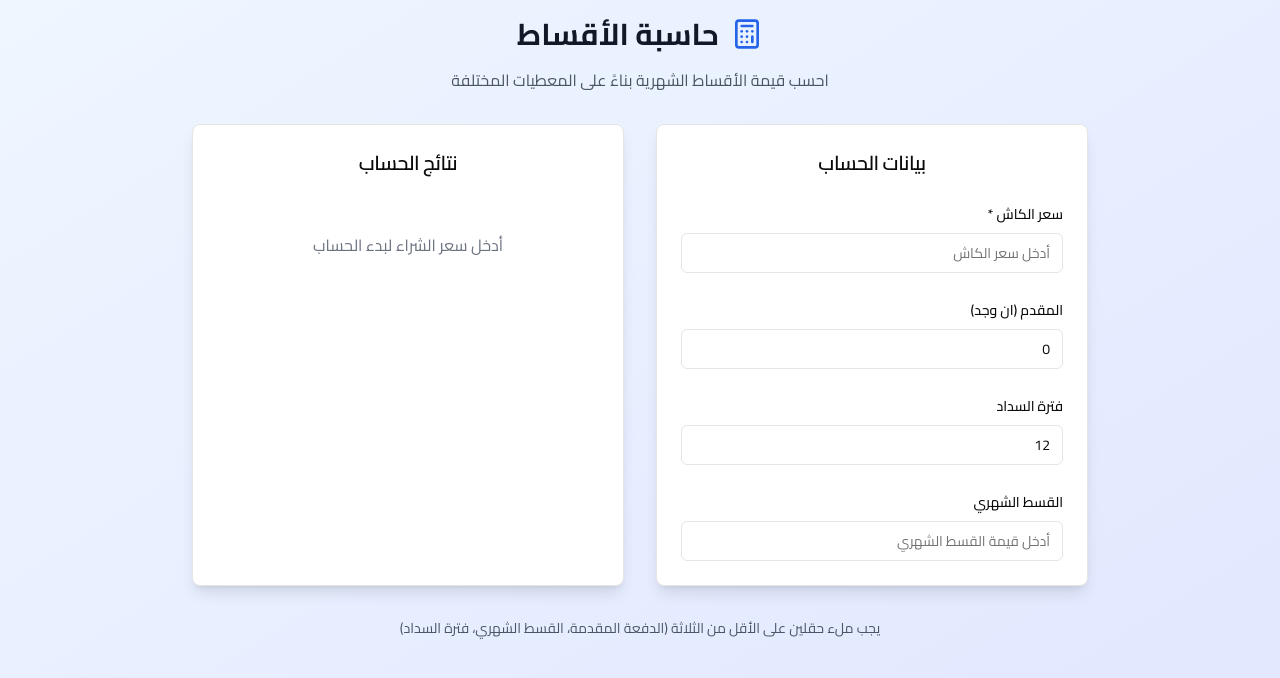
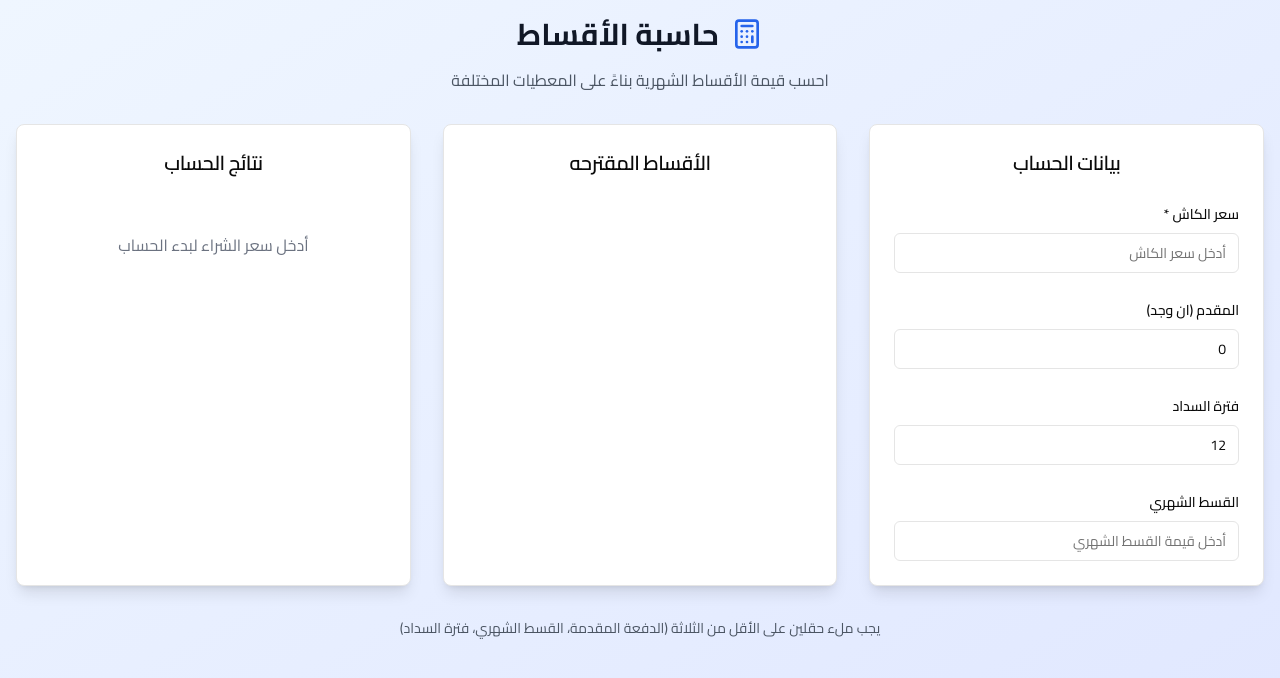
Before and after one commit to M7medDev7/installments-calculator, a Next.js app: page / in a window 1280 px wide. Shown: the top 678 px of the page. Built offline with nearby package versions, Linux system fonts and the light colour scheme.

Commit message:
Installments suggestions feature added

```diff
--- a/app/page.tsx
+++ b/app/page.tsx
@@ -16,13 +16,16 @@ export default function InstallmentCalculator() {
   const [isFocus, setIsFocus] = useState<string>("");
   const [calculatedField, setCalculatedField] = useState<string>("");
   const [error, setError] = useState<string>("");
+  const [suggestions, setSuggestions] = useState<
+  { installment_value: string; repayment_period: number }[]
+>([]);
   const [results, setResults] = useState<{
     totalWithProfit: number;
     totalPaid: number;
     missingAmount: number;
   } | null>(null);
 
-  const MONTHLY_PROFIT_RATE = 0.033; // 3.5% monthly
+  const MONTHLY_PROFIT_RATE = 0.03; // 3.3% monthly
 
   const parseNumber = (value: string): number => {
     return Number.parseFloat(value) || 0;
@@ -165,6 +168,15 @@ export default function InstallmentCalculator() {
       missingAmount,
     });
 
+    const numbers = [3, 6, 9, 12, 15, 18];
+
+    const newSuggestions = numbers.map((n) => ({
+      installment_value: calculateInstallment(price, down, n).toFixed(2),
+      repayment_period: n,
+    }));
+
+    setSuggestions(newSuggestions);
+
     if (missingAmount > 1) {
       // Allow for small rounding differences
       setError(
@@ -195,7 +207,7 @@ export default function InstallmentCalculator() {
       className="min-h-screen bg-gradient-to-br from-blue-50 to-indigo-100 dark:from-gray-900 dark:to-gray-800 p-4"
       dir="rtl"
     >
-      <div className="max-w-4xl mx-auto">
+      <div className="max-w-7xl mx-auto">
         <div className="text-center mb-8">
           <div className="flex justify-center items-center gap-3 mb-4">
             <Calculator className="h-8 w-8 text-blue-600" />
@@ -208,7 +220,7 @@ export default function InstallmentCalculator() {
           </p>
         </div>
 
-        <div className="grid lg:grid-cols-2 gap-8">
+        <div className="grid lg:grid-cols-3 gap-8">
           {/* Input Form */}
           <Card className="shadow-lg">
             <CardHeader>
@@ -316,6 +328,41 @@ export default function InstallmentCalculator() {
             </CardContent>
           </Card>
 
+          {/* Installments Suggestions */}
+          <Card className="shadow-lg">
+            <CardHeader>
+              <CardTitle className="text-xl text-center">
+                الأقساط المقترحه
+              </CardTitle>
+            </CardHeader>
+
+            <CardContent className="space-y-4">
+              { results && (
+                <>
+                  {purchasePrice &&
+                    downPayment &&
+                    repaymentPeriod &&
+                    monthlyInstallment &&
+                    suggestions && (
+                    <>
+                        { suggestions.map((ele, key) => (
+                          <div key={key} className="text-center p-3 flex items-center justify-between bg-white dark:bg-gray-700 rounded">
+                            <div className="font-medium text-gray-600 dark:text-gray-300">
+                              {ele.installment_value} جنيه / شهر
+                            </div>
+                            <div className="font-medium text-gray-600 dark:text-gray-300">
+                              {ele.repayment_period} أشهر
+                            </div>
+                          </div>
+                        )) }
+                    </>
+                    )}
+                </>
+              ) }
+            </CardContent>
+
+          </Card>
+
           {/* Results */}
           <Card className="shadow-lg">
             <CardHeader>
```
